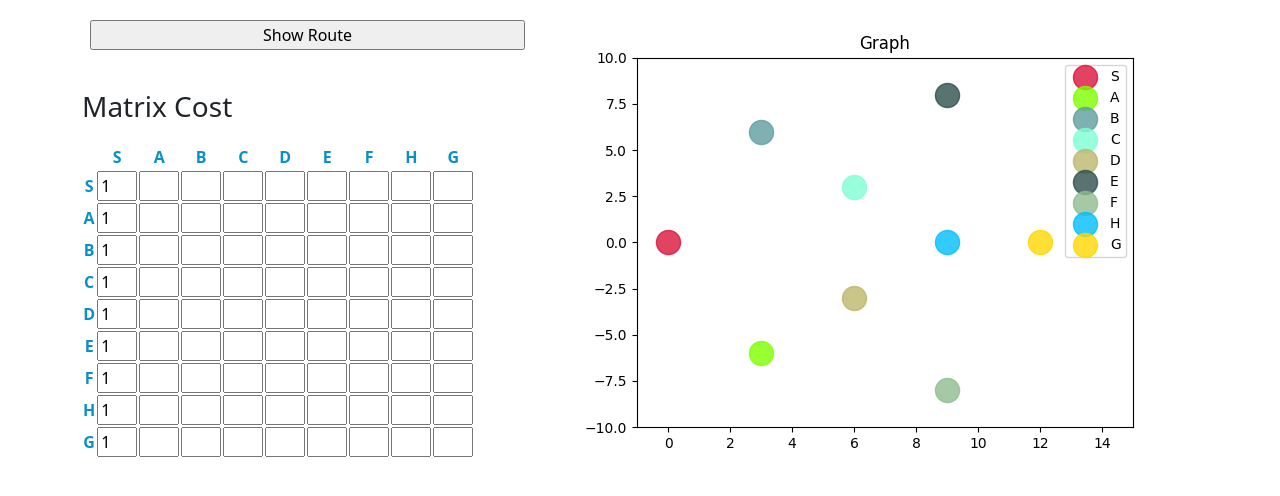
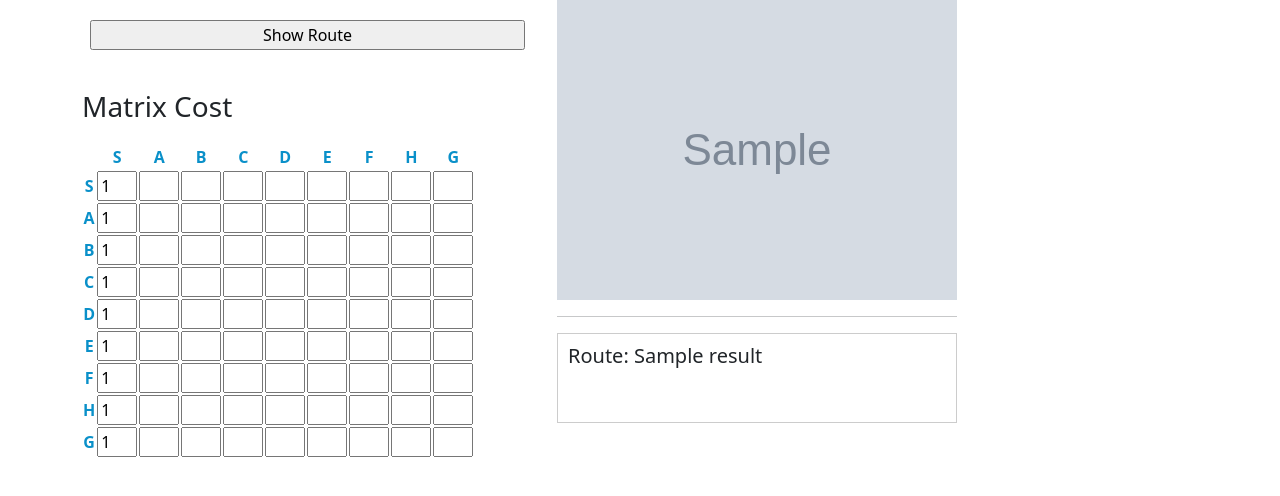
Before and after one commit to chuthimai/BTL-AI, a Flask app: template templates/bfs.html in a window 1280 px wide. Shown: the part 50-546 px from the top of the page. Run offline with Flask 3, Linux system fonts and the light colour scheme; the template is opened without the code that fills it: most values are stand-ins (such as "Sample title", 1, 10 or a date in 2020); grey boxes marked "Sample" are stand-in pictures; parts of the project's set-up code (start-up, migrations or seed data) failed here and were passed over.

Commit message:
chay bfs, a* ra giao dien

```diff
--- a/algorithms/bfs.py
+++ b/algorithms/bfs.py
@@ -1,26 +1,11 @@
-from models.point import Point, print_route
-import matplotlib.pyplot as plt
-from models.draw_point import draw_point
-
-matrix_example = [
-    [0, 1, 1, 1, 0, 1, 0, 0, 0],
-    [0, 0, 0, 0, 1, 0, 0, 0, 0],
-    [0, 0, 0, 0, 0, 0, 1, 0, 0],
-    [0, 0, 1, 0, 0, 0, 1, 1, 0],
-    [0, 0, 0, 0, 0, 1, 0, 0, 0],
-    [0, 0, 0, 0, 0, 0, 0, 0, 1],
-    [0, 0, 0, 0, 0, 0, 0, 0, 1],
-    [0, 0, 0, 0, 0, 0, 0, 0, 1],
-    [0, 0, 0, 0, 0, 0, 0, 0, 0]
-]
+from models.point import Point
 
 
 def bfs_algorithms(matrix, start=0, end=8):
     visited = [0, 0, 0, 0, 0, 0, 0, 0, 0]
     route = []
     open_point = Point(start)
-    queue = []
-    queue.append(open_point)
+    queue = [open_point]
 
     while len(queue) != 0:
         open_point = queue[0]
@@ -35,9 +20,3 @@ def bfs_algorithms(matrix, start=0, end=8):
                 queue.append(p)
                 visited[p.name] = 1
     return route[::-1]
-
-
-draw_point(plt=plt)
-txt = print_route(bfs_algorithms(matrix_example), plt=plt)
-plt.savefig("../static/images/bfs.png")
-print(txt)
--- a/main.py
+++ b/main.py
@@ -32,6 +32,7 @@ matrix = [
 heu = [6, 4, 4, 3, 4, 1, 1, 0, 0]
 
 knn_input = (0.0, 0.0, 0.0, 0.0, 0.0, 0.0, 0.0)
+
 
 @app.route('/')
 def home():
@@ -70,7 +71,6 @@ def ida_star():
         plt.close()
         heu = get_heuristic(request)
         result = ida_star_algorithms(matrix, heu)
-        print(result)
 
     return render_template(
             'ida_star.html',
@@ -111,7 +111,7 @@ def knn():
 #-------------------------------------------------------------#
 
 
-@app.route('/bfs')
+@app.route('/bfs', methods=["POST", "GET"])
 def bfs():
     global matrix
     image = "../static/images/init.png"
@@ -131,7 +131,8 @@ def bfs():
         matrix=matrix,
     )
 
-@app.route('/a*')
+
+@app.route('/a_star', methods=["POST", "GET"])
 def a_star():
     global matrix, heu
     image = "../static/images/init.png"
@@ -142,7 +143,6 @@ def a_star():
         plt.close()
         heu = get_heuristic(request)
         result = a_star_algorithm(matrix, heu)
-        print(result)
 
     return render_template(
             'a_star.html',
@@ -153,7 +153,7 @@ def a_star():
         )
 
 
-@app.route('/id3')
+@app.route('/id3', methods=["POST", "GET"])
 def id3():
     return render_template('id3.html')
 
--- a/templates/a_star.html
+++ b/templates/a_star.html
@@ -218,7 +218,11 @@
                     </div>
                 </div>
                 <div class="position-fixed">
-                    <img src="../static/images/init.png" class="img-fluid">
+                    <img src="{{ image }}" class="img-fluid">
+                    <hr>
+                    <div class="scrollable">
+                        <h5>{{ result }}</h5>
+                    </div>
                 </div>
             </div>
 
--- a/templates/bfs.html
+++ b/templates/bfs.html
@@ -21,7 +21,7 @@
         <div class="row">
             <div class="col-5">
                 <div class="row">
-                    <form action="" method="post" class="matrix">
+                    <form action="/bfs" method="post" class="matrix">
                         <div class="row submit">
                             <input type="submit" value="Show Route">
                         </div>
@@ -154,7 +154,11 @@
             </div>
             <div class="col-7 image">
                 <div class="position-fixed">
-                    <img src="../static/images/init.png" class="img-fluid">
+                    <img src="{{ image }}" class="img-fluid">
+                    <hr>
+                    <div class="scrollable">
+                        <h5>Route: {{ result }}</h5>
+                    </div>
                 </div>
             </div>
 
```
Also changed, not shown: algorithms/A_star.py (+1 -19 lines), static/images/bfs.png.
